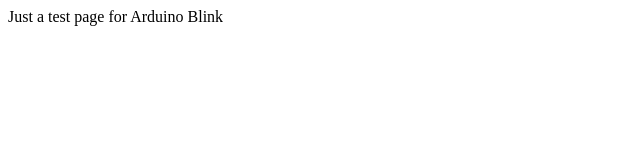
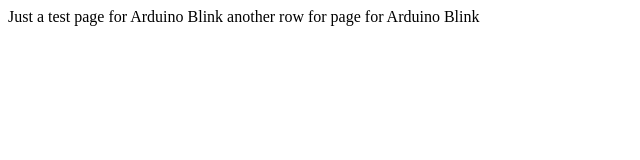
Before and after one commit to MakeLab-Network/makers-git-workshop, a plain HTML site: page arduino-blink/index.html in a window 1280 px wide. Shown: the whole page, without its empty margins (0-640 px from the left). Drawn offline with Linux system fonts and the light colour scheme.

Commit message:
added row

```diff
--- a/arduino-blink/index.html
+++ b/arduino-blink/index.html
@@ -7,5 +7,6 @@
 </head>
 <body>
     Just a test page for Arduino Blink
+    another row for page for Arduino Blink
 </body>
 </html>
```
